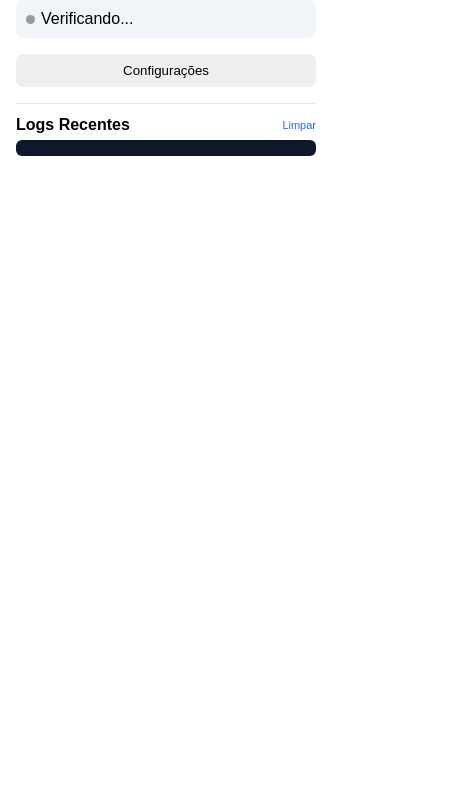
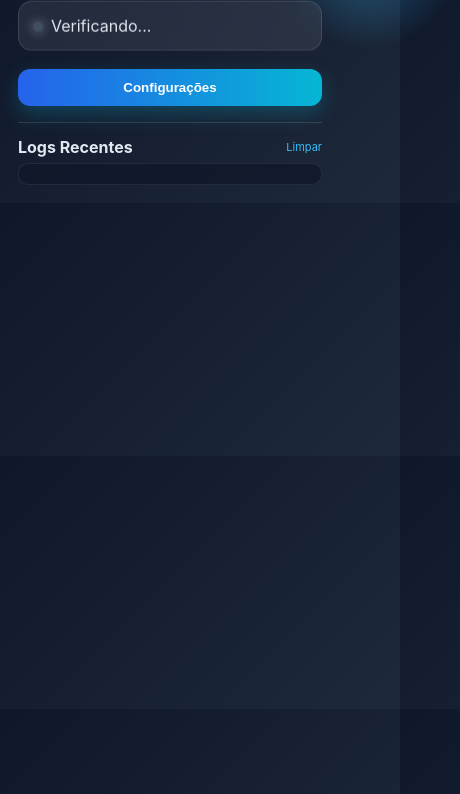
Before and after one commit to vagnerauerbachbueno/extencao-chrome-gpt, a browser extension: page extension/popup.html in a window 400 px wide. Shown: the part 50-844 px from the top of the page, 460 px wide, since content can reach past the window. Drawn offline with Linux system fonts and the light colour scheme.

Commit message:
ui: modernize extension popup animations

```diff
--- a/extension/popup.html
+++ b/extension/popup.html
@@ -4,12 +4,24 @@
 <meta charset="utf-8">
 <title>ChatGPT Web Bridge</title>
 <style>
-body{font-family:Arial,sans-serif;width:300px;padding:16px;margin:0}
-h3{margin:0 0 12px}
-.status{padding:10px;border-radius:8px;background:#f1f5f9;margin-bottom:12px}
-.dot{display:inline-block;width:9px;height:9px;border-radius:50%;background:#999;margin-right:6px}
-button{width:100%;padding:9px;border:0;border-radius:7px;cursor:pointer}
-small{color:#64748b}
+*{box-sizing:border-box}
+body{font-family:Inter,Arial,sans-serif;width:340px;padding:18px;margin:0;background:linear-gradient(135deg,#0f172a,#1e293b);color:#e2e8f0;overflow:hidden}
+body:before{content:"";position:absolute;width:180px;height:180px;background:radial-gradient(circle,#38bdf8,transparent 70%);top:-80px;right:-60px;animation:pulse 5s infinite;opacity:.35}
+h3{margin:0 0 14px;font-size:18px;letter-spacing:.3px;animation:slide .5s ease}
+.status{padding:14px;border-radius:14px;background:rgba(255,255,255,.08);backdrop-filter:blur(12px);border:1px solid rgba(255,255,255,.12);margin-bottom:12px;animation:float 3s ease-in-out infinite}
+.dot{display:inline-block;width:10px;height:10px;border-radius:50%;background:#64748b;margin-right:8px;box-shadow:0 0 12px currentColor;animation:blink 1.8s infinite}
+button{width:100%;padding:11px;border:0;border-radius:12px;cursor:pointer;background:linear-gradient(90deg,#2563eb,#06b6d4);color:white;font-weight:600;transition:.3s;box-shadow:0 8px 20px rgba(6,182,212,.25)}
+button:hover{transform:translateY(-2px);box-shadow:0 12px 28px rgba(6,182,212,.4)}
+small{color:#94a3b8}
+.logs-title{display:flex;justify-content:space-between;align-items:center;margin-bottom:6px}
+#clearLogs{cursor:pointer;color:#38bdf8;font-size:11px;transition:.2s}
+#clearLogs:hover{color:white;transform:scale(1.05)}
+#logs{max-height:160px;overflow-y:auto;background:rgba(15,23,42,.8);color:#f8fafc;font-family:monospace;font-size:10px;padding:10px;border-radius:10px;word-break:break-all;border:1px solid rgba(255,255,255,.08);animation:fade .8s ease}
+@keyframes pulse{0%,100%{transform:scale(1)}50%{transform:scale(1.25)}}
+@keyframes blink{0%,100%{opacity:.4}50%{opacity:1}}
+@keyframes slide{from{opacity:0;transform:translateY(-15px)}to{opacity:1;transform:translateY(0)}}
+@keyframes float{0%,100%{transform:translateY(0)}50%{transform:translateY(-3px)}}
+@keyframes fade{from{opacity:0}to{opacity:1}}
 </style>
 </head>
 <body>
@@ -17,12 +29,12 @@ small{color:#64748b}
 <div class="status"><span id="dot" class="dot"></span><span id="status">Verificando...</span></div>
 <small id="server"></small>
 <p><button id="options">Configurações</button></p>
-<hr style="border:none;border-top:1px solid #e2e8f0;margin:12px 0;">
-<div style="display:flex;justify-content:space-between;align-items:center;margin-bottom:6px;">
+<hr style="border:none;border-top:1px solid rgba(255,255,255,.12);margin:14px 0;">
+<div class="logs-title">
   <strong>Logs Recentes</strong>
-  <span id="clearLogs" style="cursor:pointer;color:#2563eb;font-size:11px;">Limpar</span>
+  <span id="clearLogs">Limpar</span>
 </div>
-<div id="logs" style="max-height:160px;overflow-y:auto;background:#0f172a;color:#f8fafc;font-family:monospace;font-size:10px;padding:8px;border-radius:6px;word-break:break-all;"></div>
+<div id="logs"></div>
 <script src="popup.js"></script>
 </body>
 </html>
```
